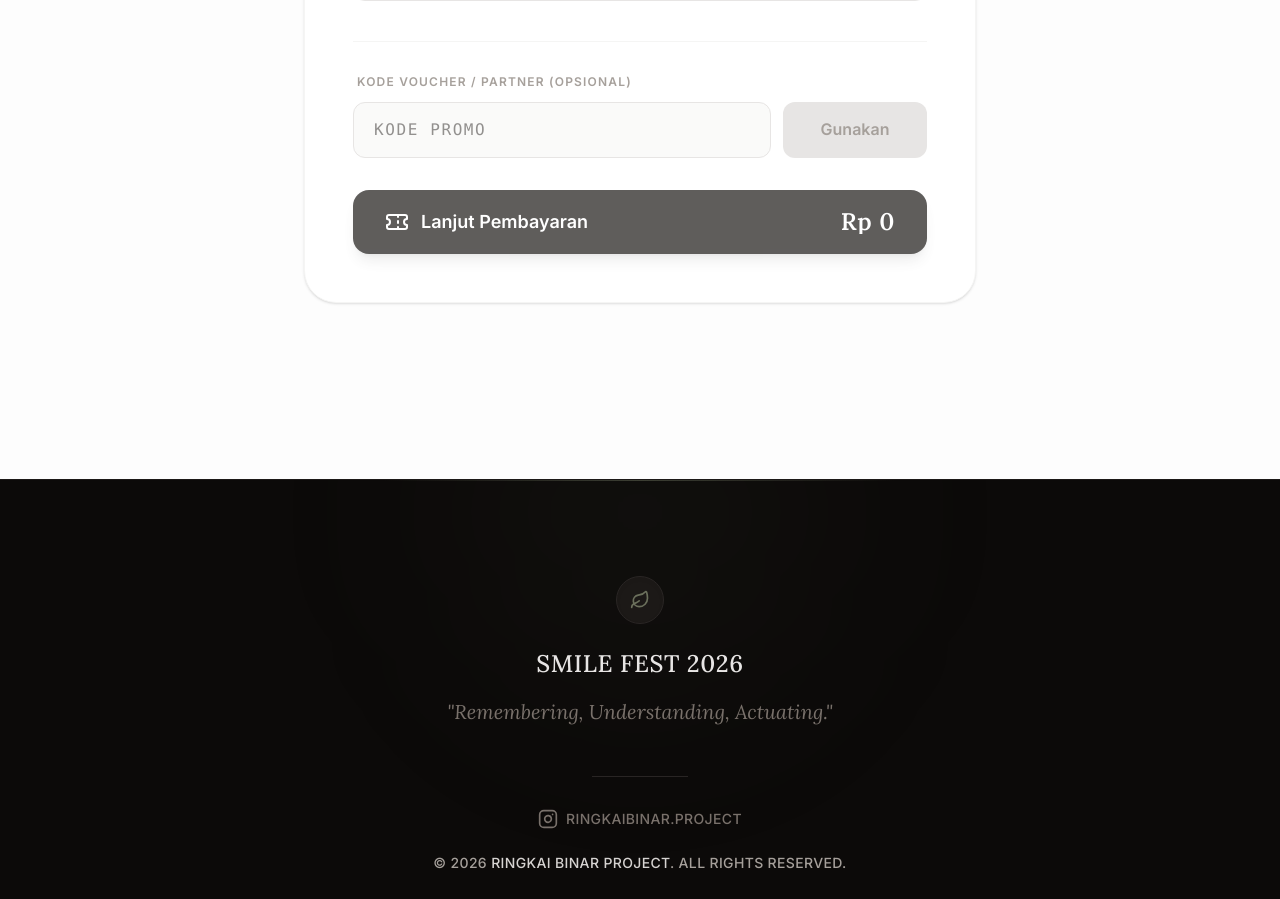
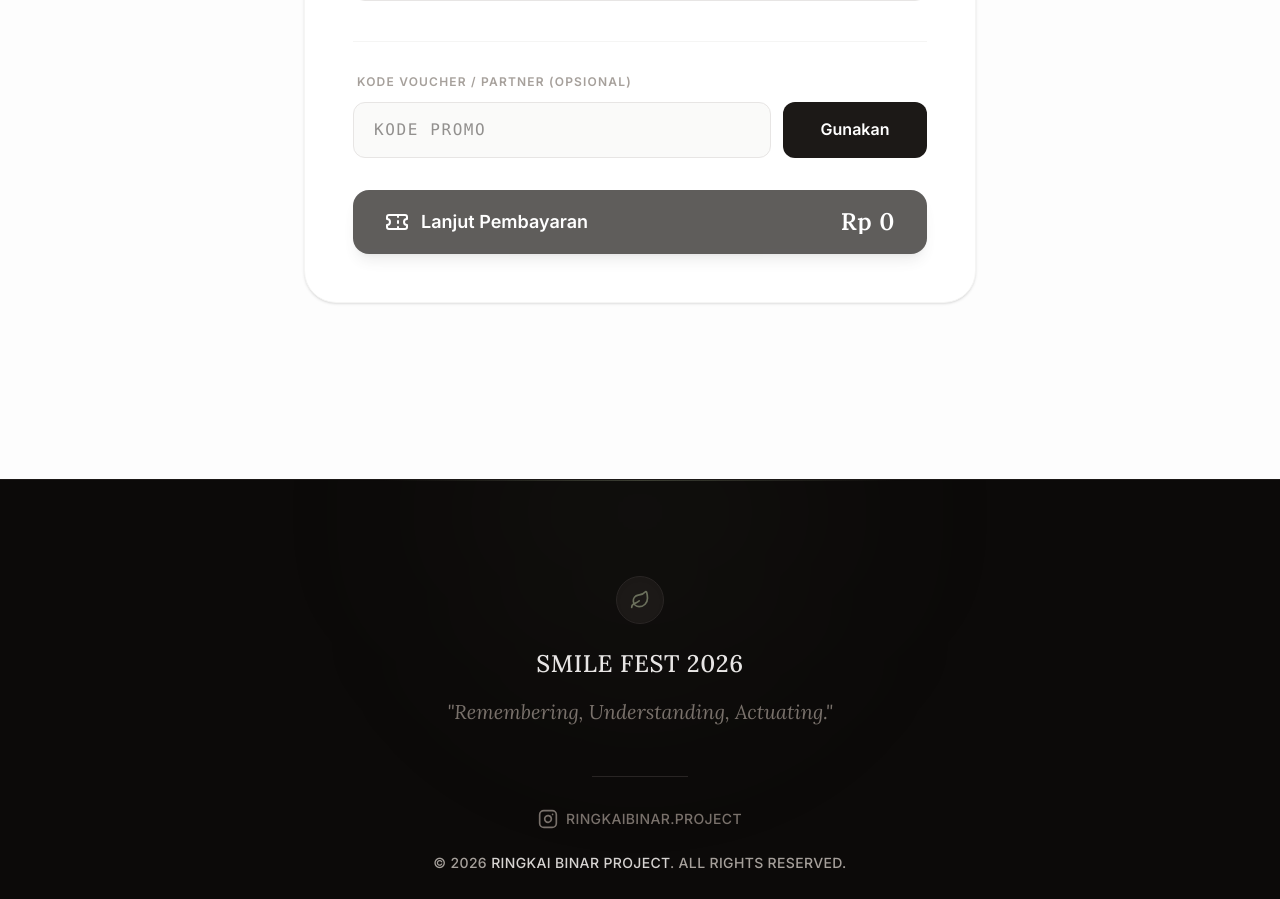
Before and after one commit to ridwanafazn/smile-fest, a React (Vite) app: page /checkout in a window 1280 px wide. Shown: the part 2546-3445 px from the top of the page. Built offline with nearby package versions, Linux system fonts and the light colour scheme; no server answers.

Commit message:
add - information voucher from transaction

```diff
--- a/src/pages/admin/TransactionPage.tsx
+++ b/src/pages/admin/TransactionPage.tsx
@@ -262,7 +262,9 @@ export default function TransactionPage() {
                           </span>
                           {trx.voucher && (
                             <span className="text-[10px] text-ringkai-olive bg-ringkai-olive/10 px-2 py-0.5 rounded flex items-center gap-1 font-semibold border border-ringkai-olive/20">
-                              <Tag className="w-3 h-3" /> {trx.voucher.code}
+                              <Tag className="w-3 h-3" />
+                              {trx.voucher.code}
+                              (-{formatRupiah(trx.voucher.discount_amount)})
                             </span>
                           )}
                         </div>
--- a/src/pages/public/CheckoutPage.tsx
+++ b/src/pages/public/CheckoutPage.tsx
@@ -187,6 +187,14 @@ export default function CheckoutPage() {
 //     console.error(err);
 //   }
 // };
+
+
+  const handleRemoveVoucher = () => {
+  setVoucherDiscount(0);
+  setIsVoucherValid(null);
+  setVoucherMessage('');
+  setValue('voucher_code', '');
+};
 
   const onSubmitForm = async (data: FormValues) => {
     try {
@@ -631,23 +639,42 @@ export default function CheckoutPage() {
                   type="text"
                   placeholder="KODE PROMO"
                   className="flex-1 px-5 py-3.5 bg-stone-50 border border-stone-200 rounded-xl focus:border-ringkai-olive transition-colors uppercase font-mono tracking-widest"
-                  disabled={isVoucherValid === true}
                 />
                 <button
                   type="button"
-                  onClick={handleCheckVoucher}
-                  disabled={!watchVoucher || isCheckingVoucher || isVoucherValid === true}
-                  className="w-full sm:w-36 py-3.5 bg-stone-900 text-white font-bold rounded-xl hover:bg-ringkai-olive transition-colors disabled:bg-stone-200 disabled:text-stone-400 flex justify-center items-center"
+                  onClick={
+                    isVoucherValid
+                      ? handleRemoveVoucher
+                      : handleCheckVoucher
+                  }
+                  disabled={
+                    isCheckingVoucher ||
+                    (!watchVoucher && !isVoucherValid)
+                  }
+                  className={`w-full sm:w-36 py-3.5 text-white font-bold rounded-xl transition-colors ${
+                    isVoucherValid
+                      ? 'bg-stone-900 hover:bg-ringkai-olive'
+                      : 'bg-stone-900 hover:bg-ringkai-olive'
+                  }`}
                 >
-                  {isCheckingVoucher ? <Loader2 className="w-5 h-5 animate-spin" /> : 'Gunakan'}
+                  {isCheckingVoucher ? (
+                    <Loader2 className="w-5 h-5 animate-spin mx-auto" />
+                  ) : isVoucherValid ? (
+                    'Batalkan'
+                  ) : (
+                    'Gunakan'
+                  )}
                 </button>
              </div>
 
              {isVoucherValid === true && (
-               <div className="mb-6 p-4 bg-green-50 text-green-700 rounded-xl flex items-center gap-2 border border-green-100 text-sm font-medium">
-                 <Check className="w-5 h-5"/> {voucherMessage}
-               </div>
-             )}
+                <div className="mb-6 p-4 bg-green-50 border border-green-100 rounded-xl">
+                  <div className="flex items-center gap-2 text-green-700 text-sm font-medium">
+                    <Check className="w-5 h-5" />
+                    {voucherMessage}
+                  </div>
+                </div>
+              )}
              {isVoucherValid === false && (
                <div className="mb-6 p-4 bg-red-50 text-red-600 rounded-xl flex items-center gap-2 border border-red-100 text-sm font-medium">
                  <X className="w-5 h-5"/> {voucherMessage}
--- a/src/types/index.ts
+++ b/src/types/index.ts
@@ -134,7 +134,11 @@ export interface Transaction {
   created_at: string;
 
   tickets?: Ticket[];
-  voucher?: Voucher;
+  voucher?: {
+  id: number;
+  code: string;
+  discount_amount: number;
+};
 }
 
 // --- SCANNER ---
```
